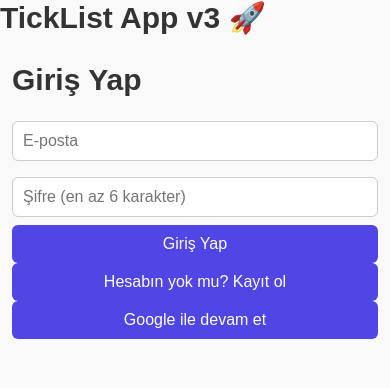
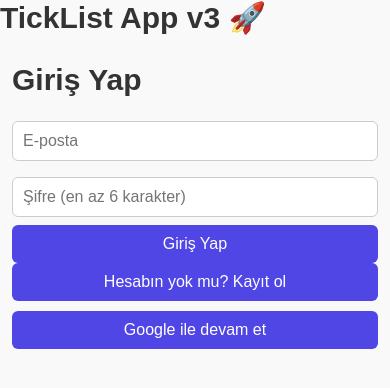
Before and after one commit to appclyra-lab/ticklist, a React (Vite) app: page / in a window 390 px wide. Shown: the top 388 px of the page. Built offline with nearby package versions, Linux system fonts and the light colour scheme; no server answers.

Commit message:
fix: mobilde ikon boşluğu ve buton düzeni

```diff
--- a/src/styles.css
+++ b/src/styles.css
@@ -93,3 +93,17 @@ input, select, textarea {
     padding: 12px;
   }
 }
+/* İkon ile yazı arasına boşluk ekle */
+button {
+  display: flex;
+  align-items: center;
+  justify-content: center;
+  gap: 8px;   /* boşluk */
+}
+
+/* Buton grupları taşmasın diye */
+.toolbar, .menu, .actions, .filters {
+  display: flex;
+  flex-wrap: wrap;
+  gap: 10px;
+}
```
